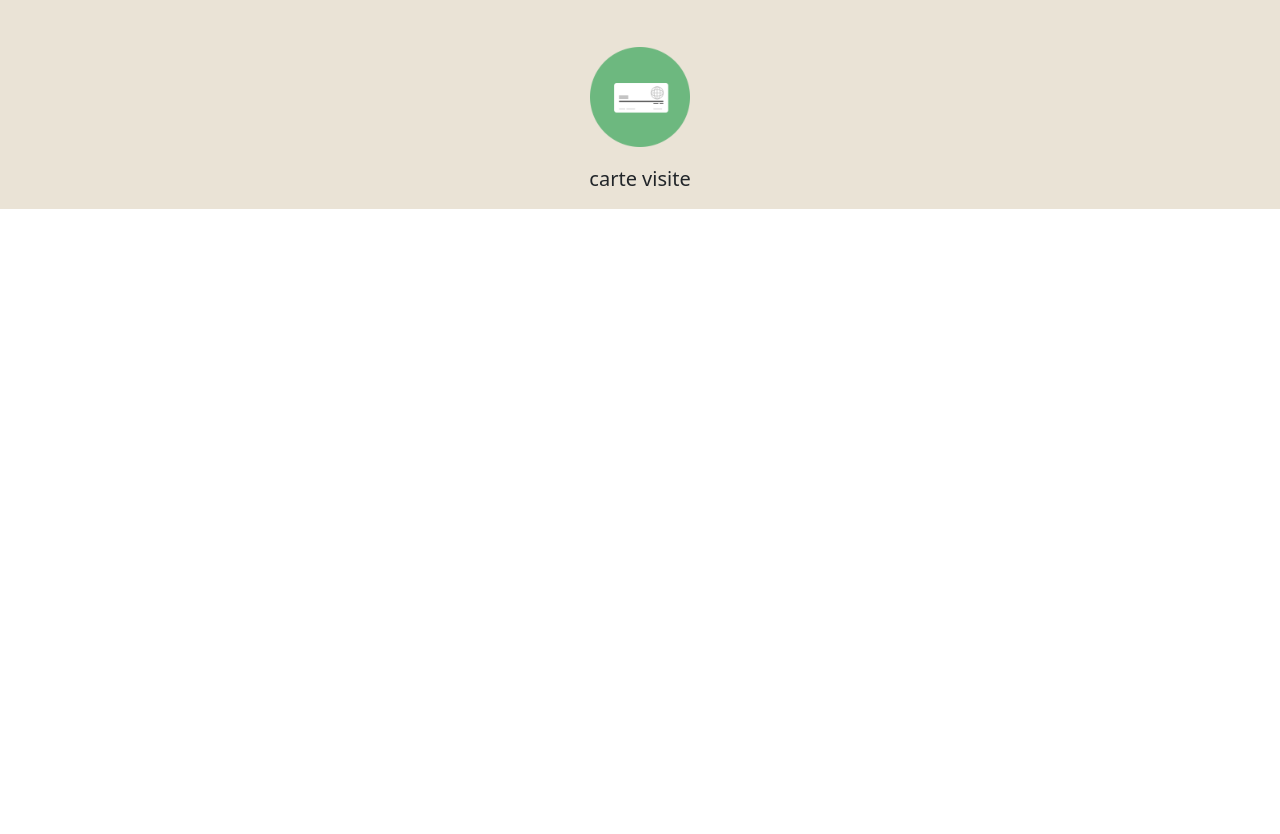
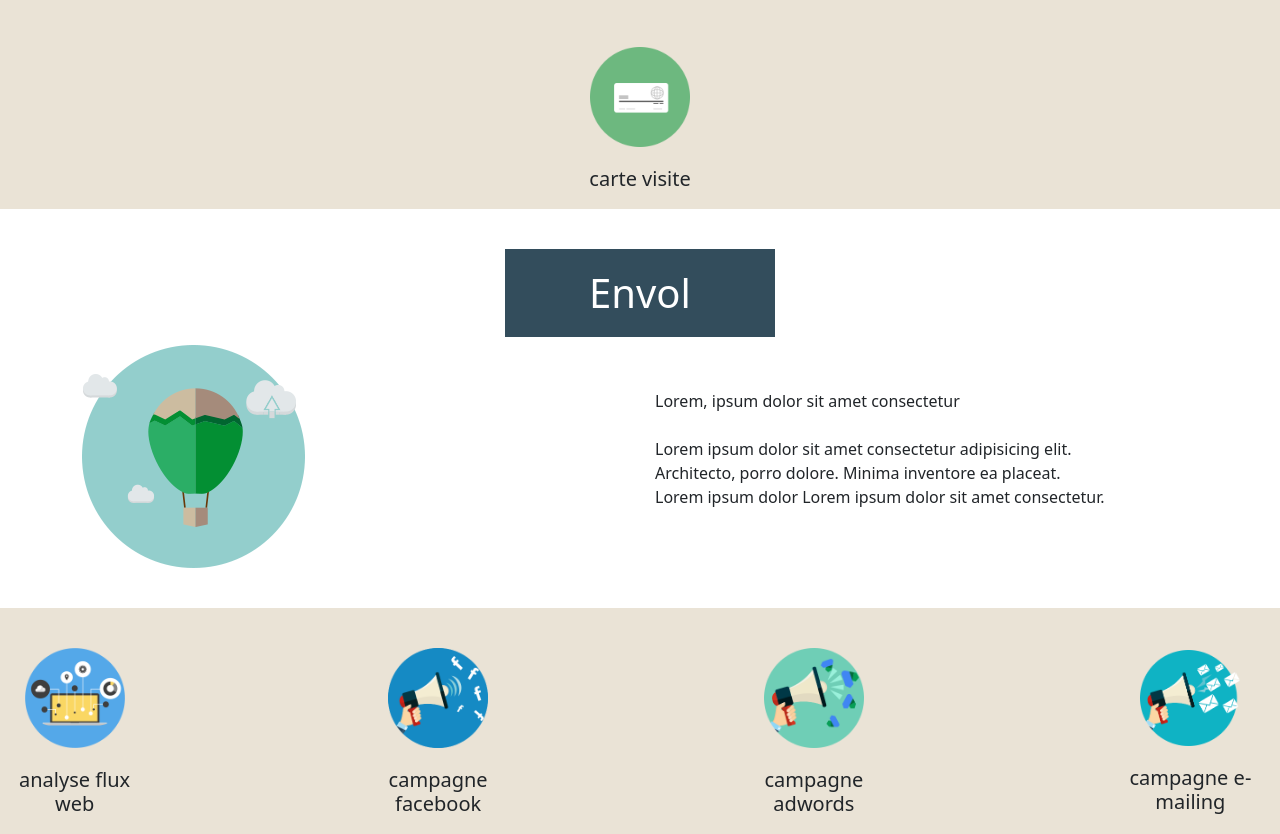
Before and after one commit to dakhamme474/nassim-amine-you, a website: page index.html in a window 1280 px wide. Shown: the part 1610-2444 px from the top of the page. Before the commit the page ends 1819 px from the top, so only its background shows below. Drawn offline with nearby package versions, Linux system fonts and the light colour scheme.

Commit message:
start footer

```diff
--- a/index.html
+++ b/index.html
@@ -179,6 +179,60 @@
   </section>
 
   <!-- end add section 05 branch nassim -->
+    <!-- start add section-6 branch amine -->
+    <section class="section-1 container">
+      <div class="d-flex justify-content-center">
+        <h1 class="text-white bg-pack text-center p-2 eclosion  ">Envol</h1>
+      </div>
+      <div class="d-flex justify-content-center align-items-center gap-lg-35  flex-column flex-lg-row">
+        <div><img src="./public/img/icon-envole.png" alt="" class=""></div>
+        <div class="w-50">
+          <p class="para text-center text-lg-start">Lorem, ipsum dolor sit amet consectetur <br><br>
+            Lorem ipsum dolor sit amet consectetur adipisicing elit. <br> Architecto, porro dolore. Minima inventore ea
+            placeat. <br> Lorem ipsum dolor Lorem ipsum dolor sit amet consectetur.
+          </p>
+        </div>
+      </div>
+    </section>
+    <!-- end add section-6 branch amine -->
+      <!-- start add section 07 branch nassim -->
+  <section
+  class=" section-1 bg-baige pt-1 d-flex flex-md-column flex-lg-row justify-content-center gap-md-10 gap-lg-20 align-items-center flex-md-row flex-column">
+  <div class="box-image m-1 d-flex flex-column justify-content-center align-items-center text-center">
+    <div class="image pt-2">
+      <img src="./public/img/icon-analyse-flux-web.png" width="100" alt="">
+    </div>
+    <div class="title pt-2">
+      <h1 class="fs-5">analyse flux web</h1>
+    </div>
+  </div>
+  <div class="box-image m-1 d-flex flex-column justify-content-center align-items-center text-center">
+    <div class="image pt-2">
+      <img src="./public/img/icon-campagne-facebook.png" width="100" alt="">
+    </div>
+    <div class="title pt-2">
+      <h1 class="fs-5">campagne facebook</h1>
+    </div>
+  </div>
+  <div class="box-image m-1 d-flex flex-column  justify-content-center align-items-center text-center">
+    <div class="image pt-2">
+      <img src="./public/img/icon-campagne-adwords.png" width="100" alt="">
+    </div>
+    <div class="title pt-2">
+      <h1 class="fs-5">campagne adwords</h1>
+    </div>
+  </div>
+  <div class="box-image m-1 d-flex flex-column justify-content-center align-items-center text-center">
+    <div class="image pt-2">
+      <img src="./public/img/icon-campagne-e-mailing.png" width="100" alt="">
+    </div>
+    <div class="title pt-2">
+      <h1 class="fs-5">campagne e-mailing</h1>
+    </div>
+  </div>
+</section>
+<!-- end add section 07 branch nassim -->
+
 
 
 
```
